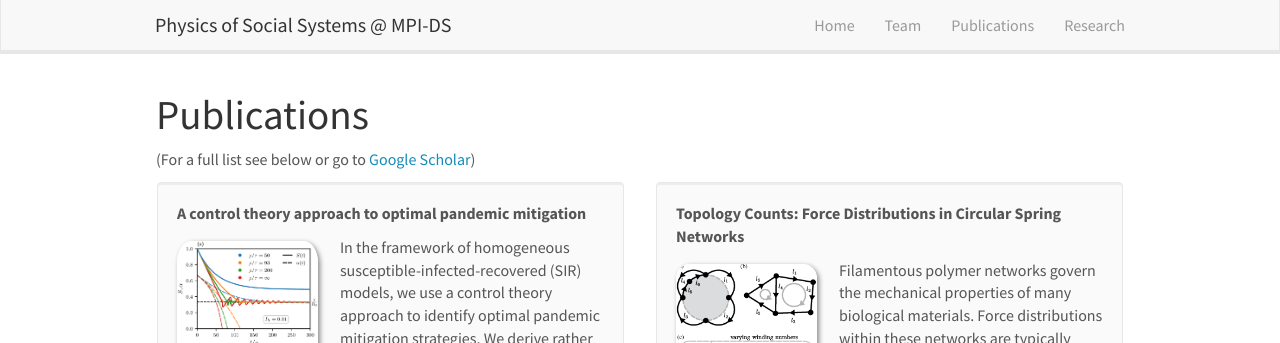
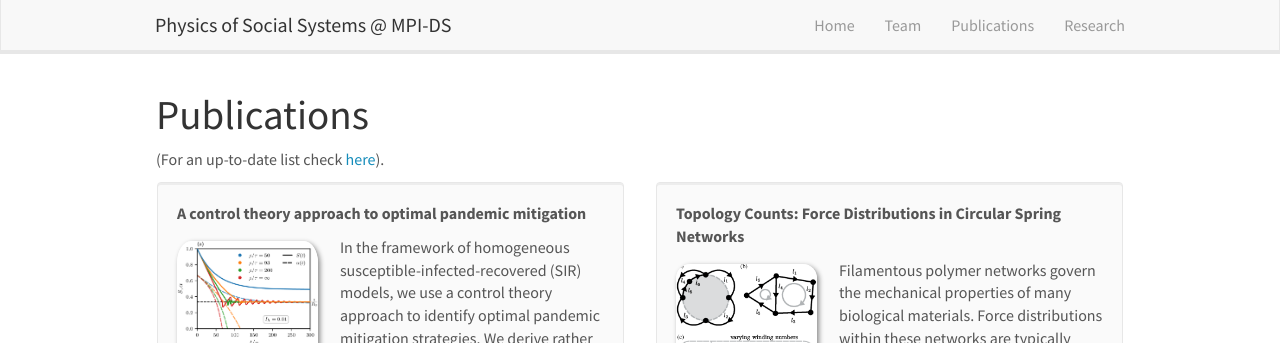
Before and after one commit to prakhargodara/poss-group.github.io, a Jekyll site: the page built from _pages/publications.md, in a window 1280 px wide and 900 px high. Shown: the top 343 px of the window. Built offline with Jekyll 4.4.1, drawn with Linux system fonts in a browser that asks for light colours; nearby versions of some CDN libraries.

```diff
--- a/_pages/publications.md
+++ b/_pages/publications.md
@@ -9,7 +9,7 @@ permalink: /publications/
 
 # Publications
 
-(For a full list see below or go to [Google Scholar](https://scholar.google.de/citations?user=15HNWssAAAAJ&hl=en))
+(For an up-to-date list check [here](https://www.ds.mpg.de/3495112/res_heidemann_publications)).
 
 {% assign number_printed = 0 %}
 {% for publi in site.data.publist %}
```
Also changed, not shown: _pages/home.md (+3 -1 lines).
